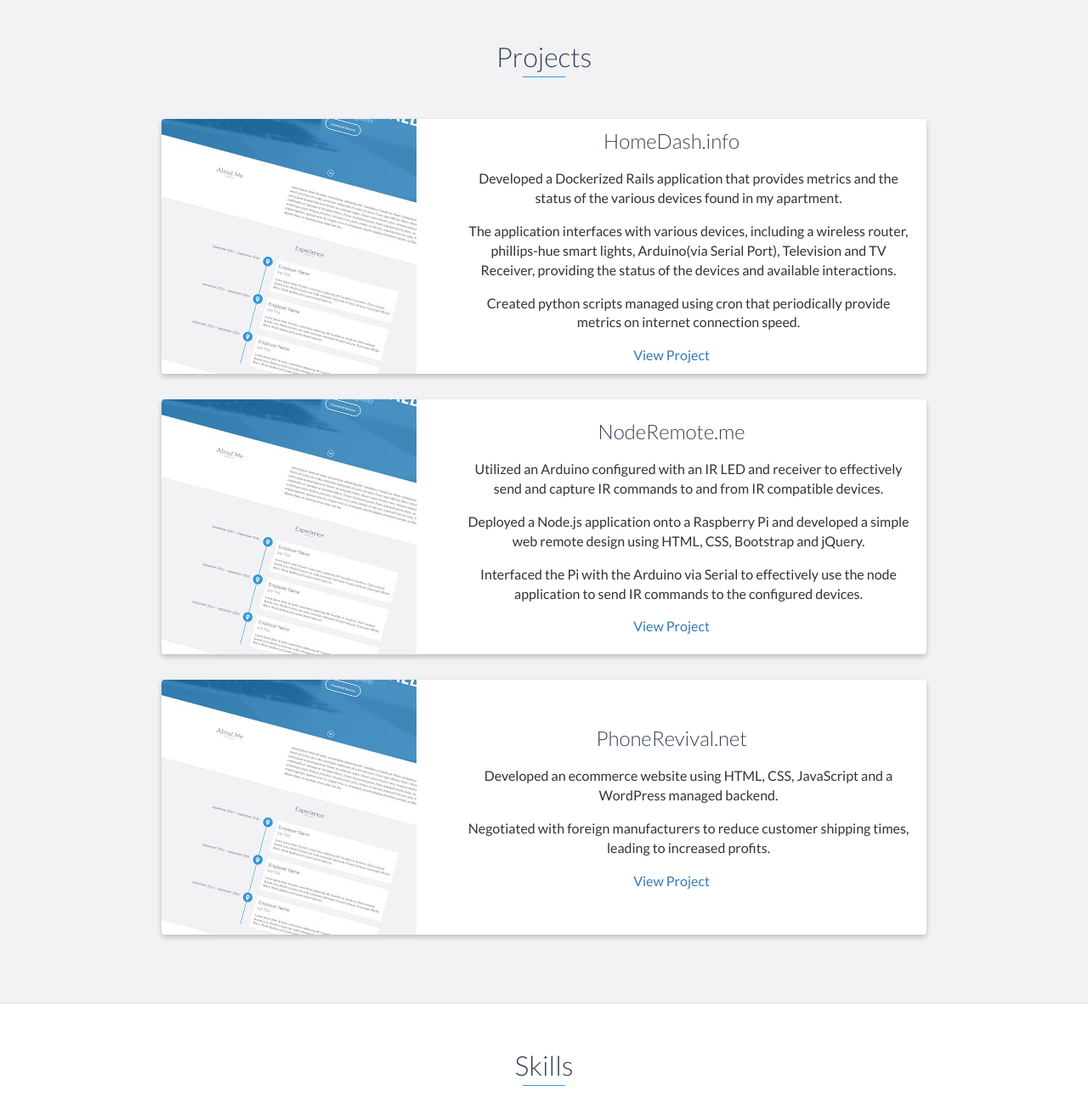
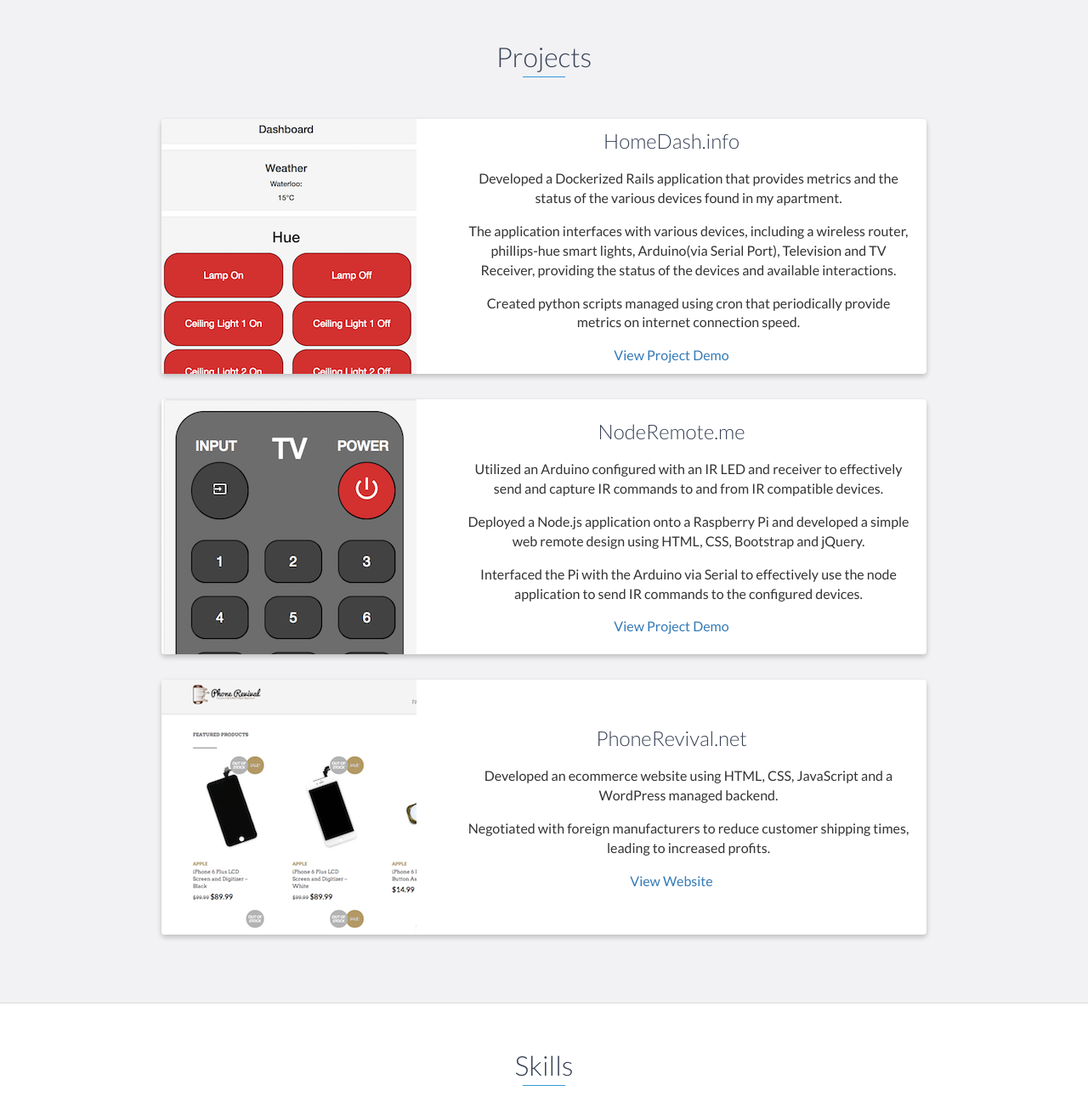
Before and after one commit to nickshields/nickshields.github.io, a website: page index.html in a window 1280 px wide. Shown: the part 2776-4073 px from the top of the page at 85% size. Drawn offline with nearby package versions, Linux system fonts and the light colour scheme.

Commit message:
Added projects to portfolio

```diff
--- a/index.html
+++ b/index.html
@@ -18,7 +18,7 @@
     <div id="mobile-menu-open" class="shadow-large">
         <i class="fa fa-bars" aria-hidden="true"></i>
     </div>
-    <!-- End #mobile-menu-toggle -->
+
     <header>
         <div id="mobile-menu-close">
             <span>Close</span> <i class="fa fa-times" aria-hidden="true"></i>
@@ -44,7 +44,7 @@
             </li>
         </ul>
     </header>
-    <!-- End header -->
+
 
     <div id="lead">
         <div id="lead-content">
@@ -141,7 +141,7 @@
             <div class="row">
                 <div class="project shadow-large">
                     <div class="project-image">
-                        <img src="images/project.jpg" />
+                        <img src="images/homedash.png" />
                     </div>
                     <!-- End .project-image -->
                     <div class="project-info">
@@ -152,13 +152,14 @@
                             <ul>Created python scripts managed using cron that periodically provide metrics on internet connection speed.</ul>
                         </p>
                         <a href="#">View Project</a>
+                        <a href="http://homedash.info/">Demo</a>
                     </div>
                     <!-- End .project-info -->
                 </div>
                 <!-- End .project -->
                 <div class="project shadow-large">
                     <div class="project-image">
-                        <img src="images/project.jpg" />
+                        <img src="images/noderemote.png" />
                     </div>
                     <!-- End .project-image -->
                     <div class="project-info">
@@ -169,6 +170,7 @@
                             <ul>Interfaced the Pi with the Arduino via Serial to effectively use the node application to send IR commands to the configured devices.</ul>
                         </p>
                         <a href="#">View Project</a>
+                        <a href="http://noderemote.me/">Demo</a>
                     </div>
                     <!-- End .project-info -->
                 </div>
@@ -176,7 +178,7 @@
 
                 <div class="project shadow-large">
                     <div class="project-image">
-                        <img src="images/project.jpg" />
+                        <img src="images/phonerevival.png" />
                     </div>
                     <!-- End .project-image -->
                     <div class="project-info">
@@ -185,7 +187,7 @@
                             <ul>Developed an ecommerce website using HTML, CSS, JavaScript and a WordPress managed backend.</ul>
                             <ul>Negotiated with foreign manufacturers to reduce customer shipping times, leading to increased profits.</ul>
                         </p>
-                        <a href="#">View Project</a>
+                        <a href="http://phonerevival.com/">View Website</a>
                     </div>
                     <!-- End .project-info -->
                 </div>
```
Also changed, not shown: images/homedash.png (added), images/noderemote.png (added), images/phonerevival.png (added).
